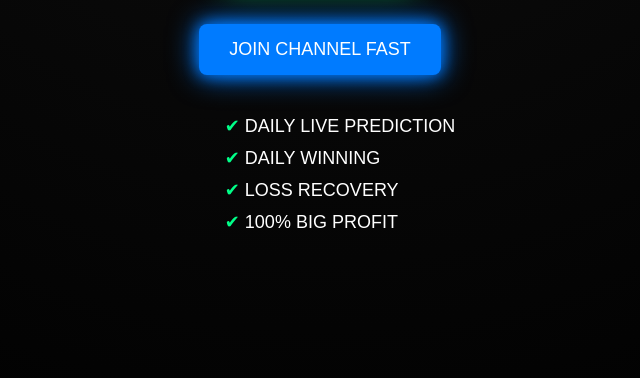
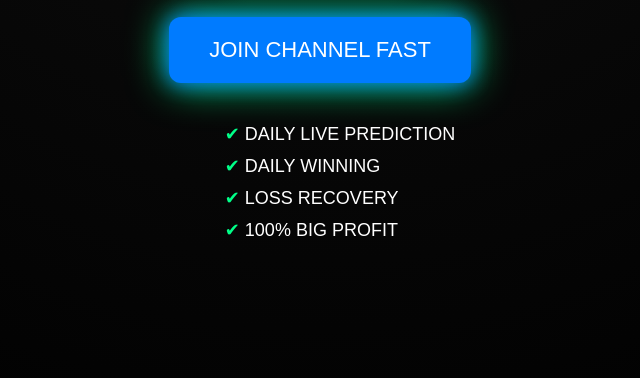
Before and after one commit to rummyapps670/tech-earner, a plain HTML site: page index.html in a window 1280 px wide. Shown: the part 422-800 px from the top of the page, without its empty margins (320-960 px from the left). Drawn offline with Linux system fonts and the light colour scheme.

Commit message:
Update index.html

```diff
--- a/index.html
+++ b/index.html
@@ -32,13 +32,14 @@
       display: inline-block;
       background: #007bff;
       color: white;
-      padding: 15px 30px;
-      border-radius: 8px;
-      text-decoration: none;
-      font-size: 18px;
+      padding: 20px 40px;       /* bigger padding */
+      font-size: 22px;           /* bigger text */
+      border-radius: 12px;
+      border: none;
+      cursor: pointer;
       margin-top: 20px;
       transition: all 0.3s ease-in-out;
-      box-shadow: 0 0 15px #007bff, 0 0 30px #007bff;
+      box-shadow: 0 0 20px #007bff, 0 0 40px #00ff88;
     }
     .btn:hover {
       background: #0056b3;
@@ -84,7 +85,8 @@
   <h1>100% WINNING AND PREDICTION </h1>
   <img src="tech-earner.png" alt="Tech Earner Logo" class="logo">
 
-  <a id="joinChannelBtn" href="https://t.me/+bibq_ctn0HdiNTg1" class="btn">JOIN CHANNEL FAST</a>
+  <!-- Use a standard button for Events Setup Tool -->
+  <button id="joinChannelBtn" class="btn" onclick="window.open('https://t.me/+bibq_ctn0HdiNTg1','_blank')">JOIN CHANNEL FAST</button>
 
   <ul class="features">
     <li>DAILY LIVE PREDICTION</li>
```
